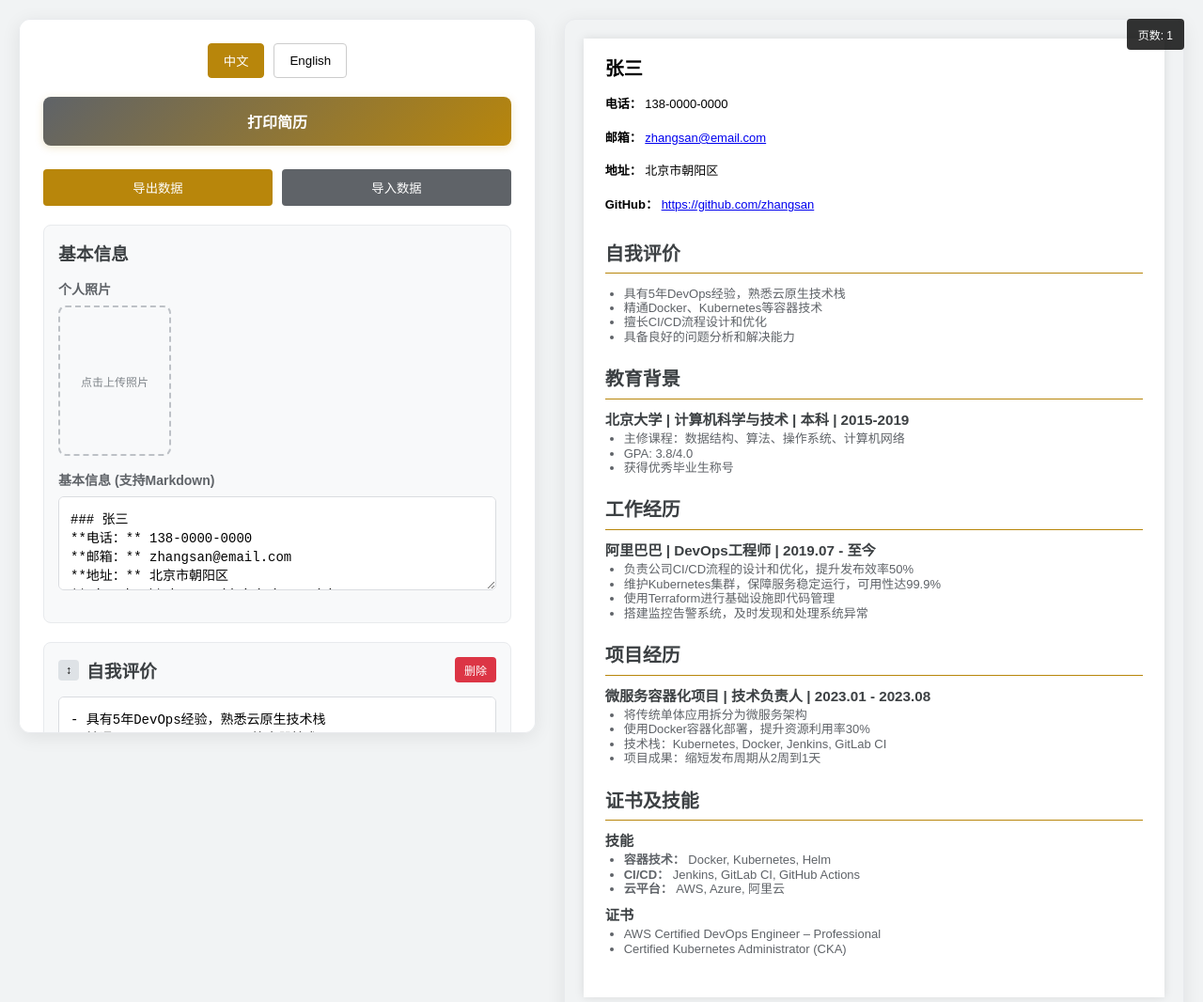
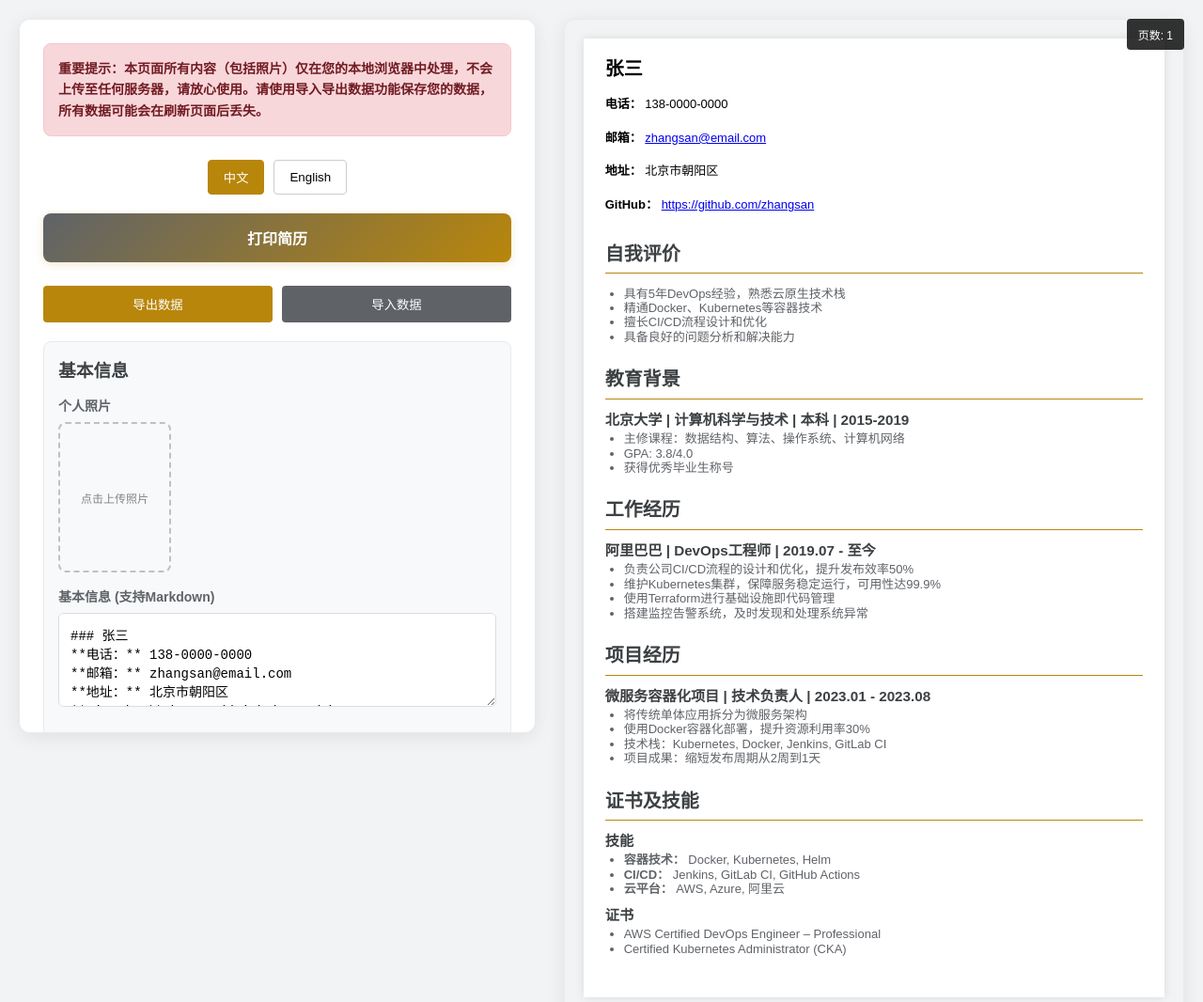
Before and after one commit to mycloudai/Ink-Resume, a plain HTML site: page index.html in a window 1280 px wide. Shown: the whole page at 94% size. Drawn offline with nearby package versions, Linux system fonts and the light colour scheme.

Commit message:
add privacy notice

```diff
--- a/index.html
+++ b/index.html
@@ -36,6 +36,18 @@
             gap: 30px;
             min-height: calc(100vh - 40px);
             /* 移除固定高度，改为最小高度 */
+        }
+
+        .privacy-notice {
+            background-color: #f8d7da; /* 替换为：淡红色背景 */
+            border: 1px solid #f5c6cb;  /* 替换为：稍深的红色边框 */
+            color: #721c24;             /* 替换为：深红色文字，保证可读性 */
+            padding: 15px;
+            margin-bottom: 25px;
+            border-radius: 8px;
+            font-size: 14px;
+            line-height: 1.6;
+            font-weight: bold;         /* 关键修改：将字体设置为粗体 */
         }
 
         .editor-panel {
@@ -422,7 +434,8 @@
                     exportError: '导出失败: ',
                     exportSuccessFilename: '简历数据.yaml',
                     importSuccess: '导入成功',
-                    importError: '导入失败，文件格式可能不正确。'
+                    importError: '导入失败，文件格式可能不正确。',
+                    privacyNotice: '重要提示：本页面所有内容（包括照片）仅在您的本地浏览器中处理，不会上传至任何服务器，请放心使用。请使用导入导出数据功能保存您的数据，所有数据可能会在刷新页面后丢失。'
                 },
                 'en-US': {
                     pageTitle: 'Resume Template Editor',
@@ -456,7 +469,8 @@
                     exportError: 'Export failed: ',
                     exportSuccessFilename: 'Resume_Data.yaml',
                     importSuccess: 'Import successful',
-                    importError: 'Import failed. The file format might be incorrect.'
+                    importError: 'Import failed. The file format might be incorrect.',
+                    privacyNotice: 'Important Notice: All content on this page (including photos) is processed locally in your browser and will NOT be uploaded to any server. Feel free to use it. Pls use "Export/Import" feature to save your data in time, all the data may after refreshing this page.'
                 }
             },
             defaultContent: {
@@ -537,6 +551,7 @@
     <div class="container">
         <!-- 编辑面板 -->
         <div class="editor-panel">
+            <div class="privacy-notice" data-i18n-key="privacyNotice"></div>
             <!-- 新增：语言切换器 -->
             <div class="lang-switcher">
                 <button data-lang="zh-CN" onclick="setLanguage('zh-CN')">中文</button>
```
